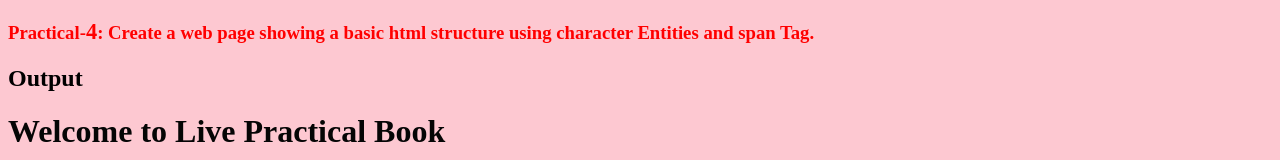
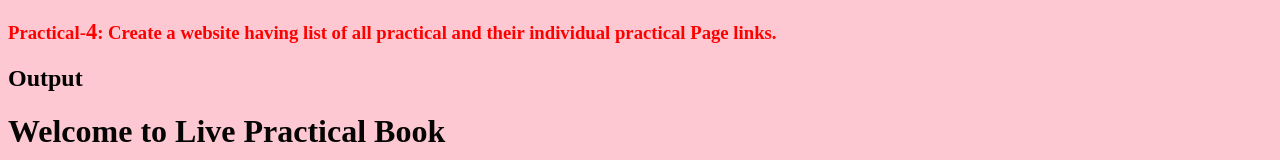
Before and after one commit to Saumya2315/fullstackPractical2021, a plain HTML site: page Practical 4/index.html in a window 1280 px wide. Shown: the top 160 px of the page. Drawn offline with Linux system fonts and the light colour scheme.

Commit message:
Create a website having list of all practical and their individual practical Page links.

```diff
--- a/Practical 4/index.html
+++ b/Practical 4/index.html
@@ -7,7 +7,7 @@
     </head>
     <title>Create a website having list of all practical and their individual practical Page links.</title>
     <body style = "background-color:rgb(253, 200, 209)">
-        <h3 style = "color:red">Practical-<big>4</big>: Create a web page showing a basic html structure using character Entities and span Tag.</h3>
+        <h3 style = "color:red">Practical-<big>4</big>: Create a website having list of all practical and their individual practical Page links.</h3>
         <h2 style="color:black"><b>Output</b></h2>
         <h1 style="color:rgb(5, 5, 5)";>Welcome to Live Practical Book</h1>
         <p>This is Live Practical Book for the Subject Fullstack Web Development-1.
```
Also changed, not shown: Practical 5/index.html (added).
